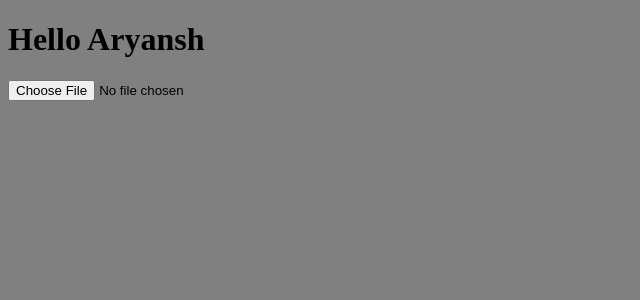
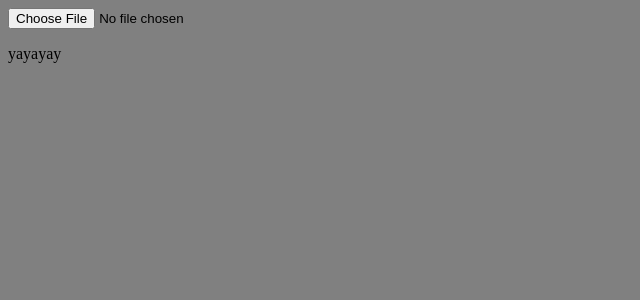
Before and after one commit to 4127157/justremove, a React app: page / in a window 1280 px wide. Shown: the top 300 px of the page, without its empty margins (0-640 px from the left). Built offline with nearby package versions, Linux system fonts and the light colour scheme; the HTML template or start-up script is replaced by a standard one.

Commit message:
improve dir structure

```diff
--- a/src/App.tsx
+++ /dev/null
@@ -1,21 +0,0 @@
-import * as React from 'react';
-
-interface Props {
-   name:string
-}
-
-class App extends React.Component<Props> {
-
-    render(): JSX.Element {
-        const { name } = this.props;
-        return (
-            <>
-                <h1>
-                Hello {name}
-                </h1>
-            </>
-        );
-    }
-}
-
-export default App;
--- /dev/null
+++ b/src/components/App/App.tsx
@@ -0,0 +1,47 @@
+import * as React from 'react';
+import ImgPreview from '../imgPreview';
+
+
+interface Props {
+}
+
+interface State {
+    input?: JSX.Element,
+    base64: string
+}
+
+class App extends React.Component<Props, State> {
+    constructor(props: Props){
+        super(props);
+        this.state =  {
+            base64: 'yayayay'
+        }
+
+    }
+
+    handleFiles = (e: any) => {
+        e.preventDefault();
+        let uploadedFile: File = e.target.files[0];
+        if(uploadedFile){
+            if(uploadedFile.type == "image/jpeg"
+                || uploadedFile.type == "image/png")
+            {
+                console.log("your file is valid 😏");
+                console.log(uploadedFile);
+            } else {
+                console.log("invalid file");
+            }
+        }
+    }
+
+    render(){
+        return (
+            <>
+                <input type="file" id="image-file-input" onChange={this.handleFiles}/>
+                <ImgPreview base64={this.state.base64}/>
+            </>
+        );
+    }
+}
+
+export default App;
--- /dev/null
+++ b/src/components/imgPreview.tsx
@@ -0,0 +1,19 @@
+import * as React from 'react';
+
+interface Props {
+    base64: string
+}
+
+class ImgPreview extends React.Component<Props>{
+
+    render(): JSX.Element{
+        const { base64 }= this.props;
+        return (
+            <>
+                <p>{base64}</p>
+            </>
+        );
+    }
+}
+
+export default ImgPreview;
--- a/src/index.tsx
+++ b/src/index.tsx
@@ -1,28 +1,18 @@
 import * as React from 'react';
-// import * as ReactIs from 'react-is';
-/*import * as ReactDOM from 'react-dom';*/
 import * as ReactDOMClient from 'react-dom/client';
 import * as _ from 'lodash';
-
-import InputComp from './inputComp';
-import App from './App';
+import App from './components/App/App';
 import "./styles.less";
-
 
 const appElement: HTMLElement = document.createElement('div');
 document.body.appendChild<HTMLElement>(appElement);
 appElement.id = "app" as string;
 
+const container = document.getElementById("app") as HTMLElement;
 
-const tester: React.ReactNode =  (
-<>
-    <App name="Aryansh"/>
-    <InputComp/>
-</>
-);
-const container = document.getElementById("app") as HTMLElement;
 if(!container){
     throw new Error("Failed to find the root element!");
 }
+
 const root = ReactDOMClient.createRoot(container) as ReactDOMClient.Root;
-root.render(tester);
+root.render(<App />);
--- a/src/inputComp.tsx
+++ /dev/null
@@ -1,19 +0,0 @@
-import * as React from 'react';
-import * as ReactIs from 'react-is';
-
-
-// interface Props {
-//     name: string,
-// }
-
-class InputComp extends React.Component{
-    render(): JSX.Element{
-        return (
-            <>
-            <input type="file" id= "image-file-input"/>
-            </>
-        );
-    }
-}
-
-export default InputComp;
```
